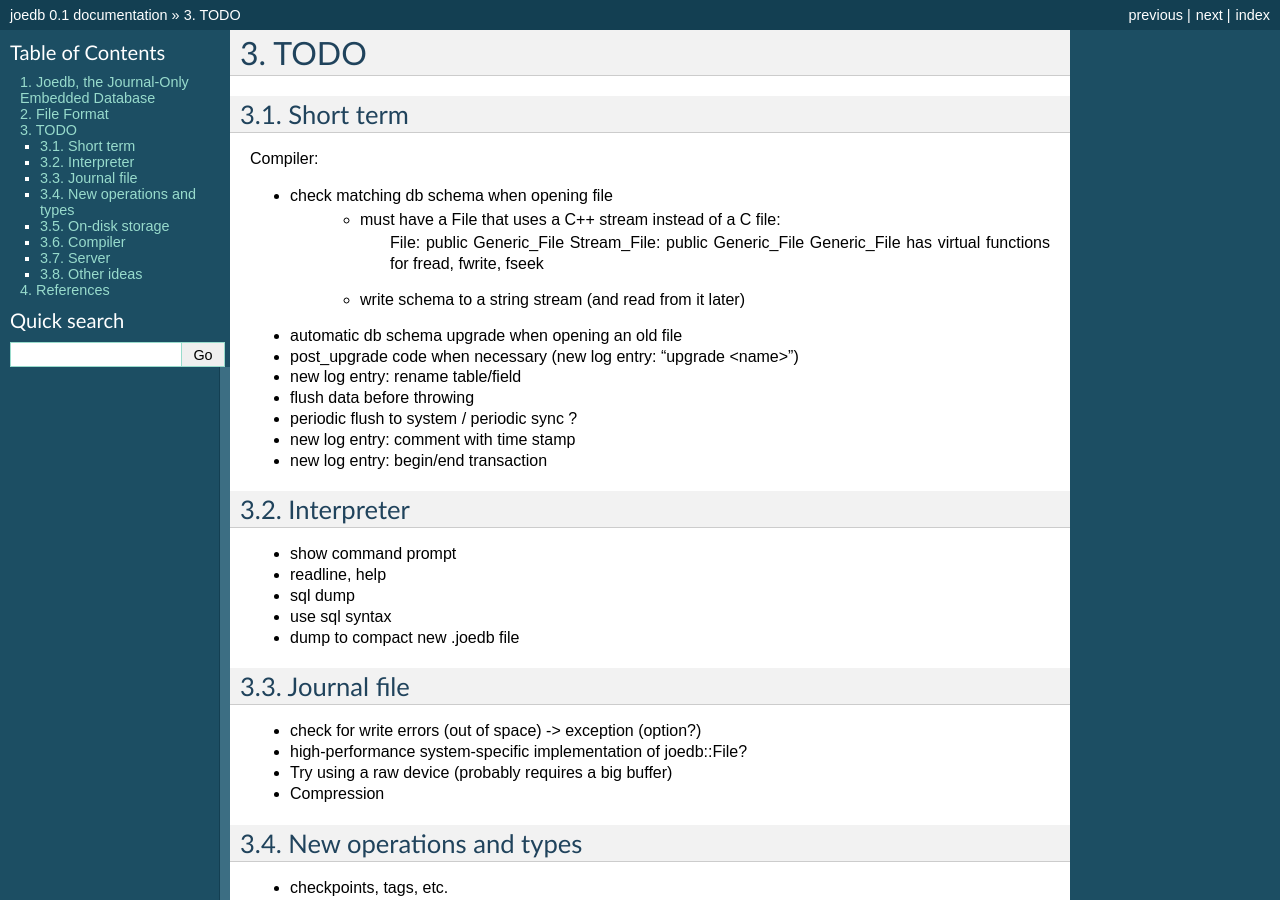
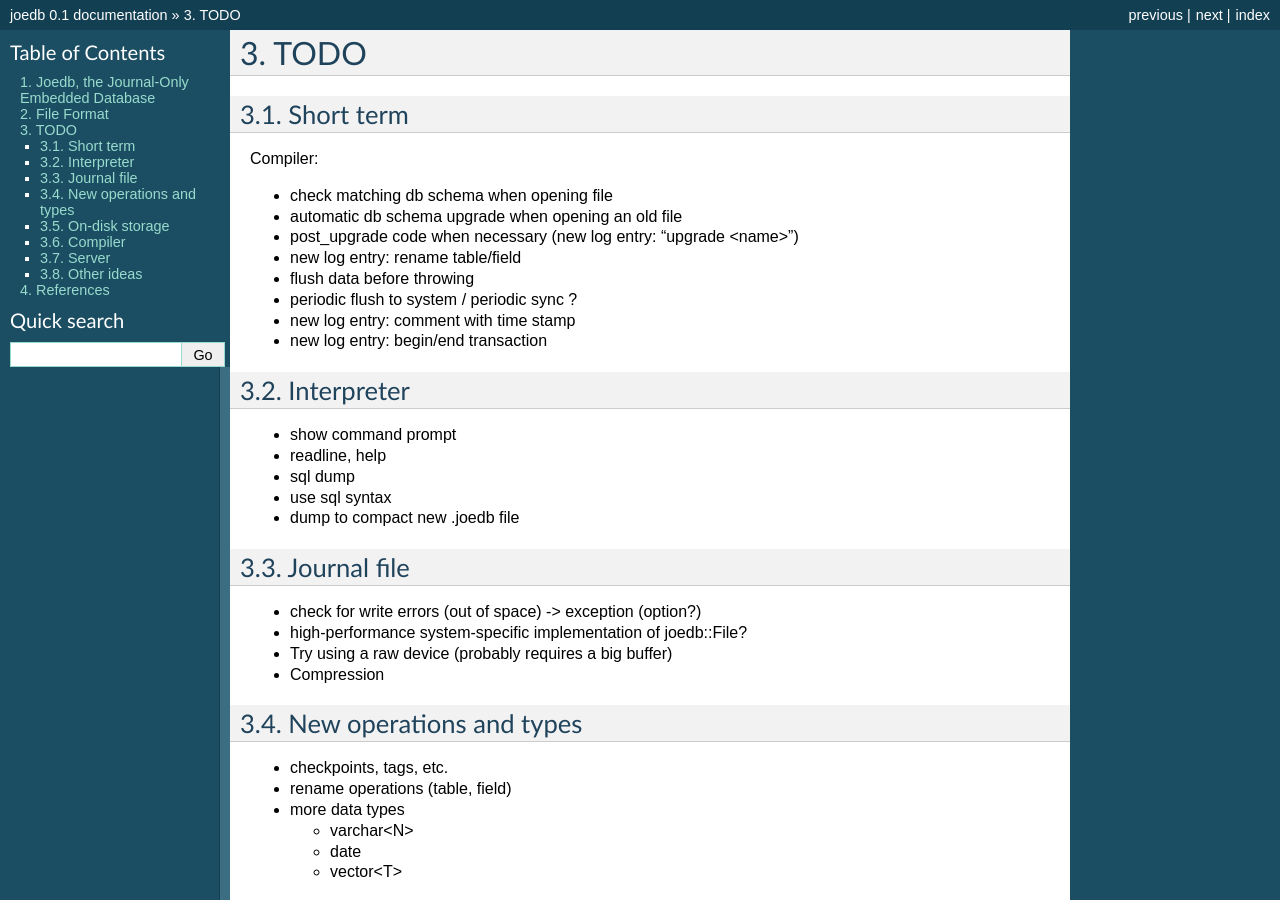
Before and after one commit to Remi-Coulom/joedb, a Sphinx documentation site: the page built from doc/source/todo.rst, in a window 1280 px wide and 900 px high. Built offline with Sphinx 7.4.7, drawn with Linux system fonts in a browser that asks for light colours; formulas are drawn with MathJax 3.

Commit message:
joedbc with schema_string (still does not quite work)

```diff
--- a/doc/source/todo.rst
+++ b/doc/source/todo.rst
@@ -6,11 +6,6 @@ Short term
 Compiler:
 
 - check matching db schema when opening file
-   * must have a File that uses a C++ stream instead of a C file:
-      File: public Generic_File
-      Stream_File: public Generic_File
-      Generic_File has virtual functions for fread, fwrite, fseek
-   * write schema to a string stream (and read from it later)
 - automatic db schema upgrade when opening an old file
 - post_upgrade code when necessary (new log entry: "upgrade <name>")
 - new log entry: rename table/field
```
Also changed, not shown: 3 other files.
